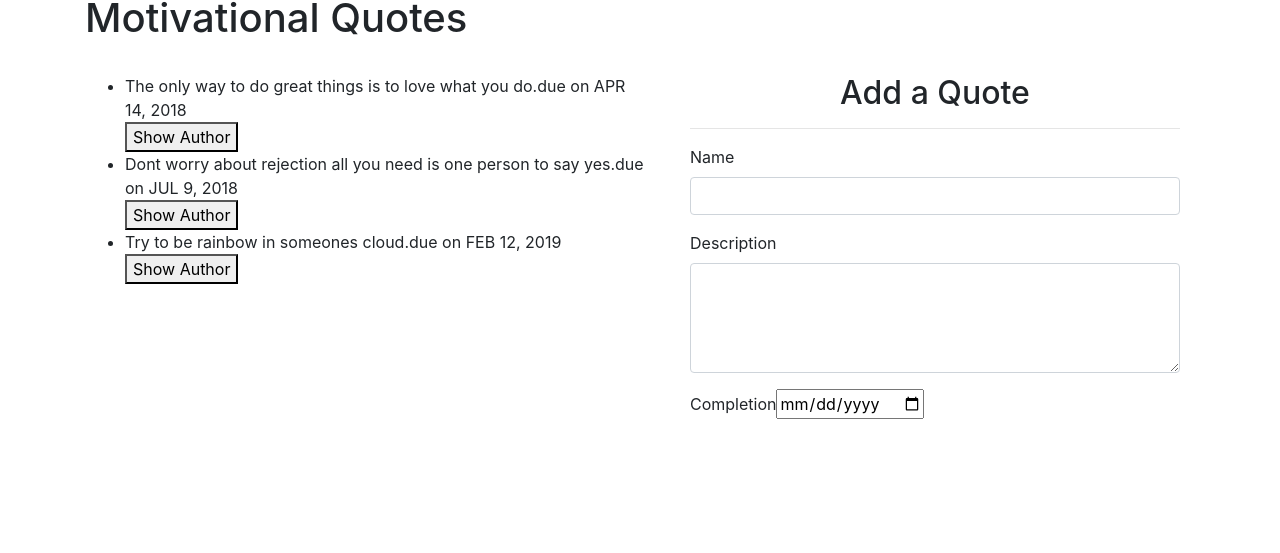
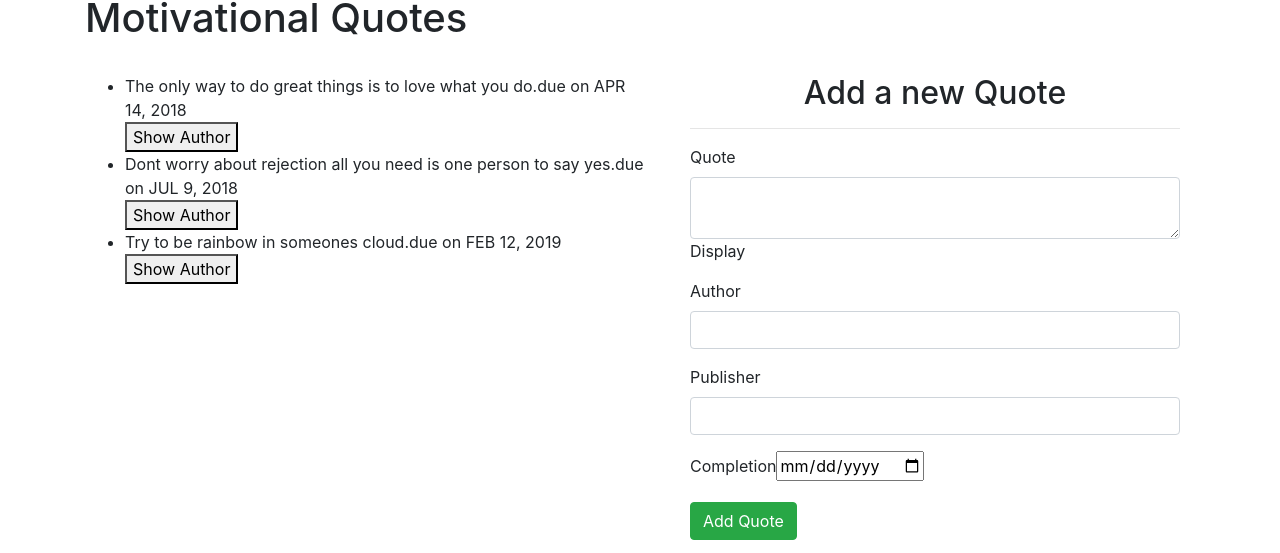
Before and after one commit to YvonneGi/Quotes-project, an Angular app: page / in a window 1280 px wide. Shown: the part 245-798 px from the top of the page. Built offline with nearby package versions, Linux system fonts and the light colour scheme.

Commit message:
add changes

```diff
--- a/src/app/add-quote/add-quote.component.html
+++ b/src/app/add-quote/add-quote.component.html
@@ -1,18 +1,25 @@
-<!-- <p>add-quote works!</p> -->
 <div class="container-fluid">
-    <h2 class="text-center">Add a Quote</h2>
+    <h2 class="text-center">Add a new Quote</h2>
     <hr>
-    <form>
+    <form #addQuote='ngForm'>
         <div class="form-group">
 
-            <label for="name">Name</label>
-            <input type="text" required class="form-control" id="name">
+            <label for="quote">Quote</label>
+            <textarea  type="text"class="form-control" id="quote" row="4" [(ngModel)]="newQuote.name" name="name"  required >
+            </textarea>
+
+            Display {{newQuote.name}}
+        </div>
+        <div class="form-group">
+
+            <label for="author">Author</label>
+            <input type="text" required class="form-control" id="author">
 
         </div>
         <div class="form-group">
 
-            <label for="description">Description</label>
-            <textarea class="form-control" id="description" rows="4" required></textarea>
+            <label for="name">Publisher</label>
+            <input type="text" required class="form-control" id="name">
 
         </div>
         <div class="form-group">
@@ -20,5 +27,6 @@
             <input type='date' id="complete" required>
 
         </div>
+        <button type="submit" class="btn btn-success">Add Quote</button>
     </form>
   </div>
--- a/src/app/add-quote/add-quote.component.ts
+++ b/src/app/add-quote/add-quote.component.ts
@@ -1,4 +1,5 @@
 import { Component, OnInit } from '@angular/core';
+import { Quote } from '../quote';
 
 @Component({
   selector: 'app-add-quote',
@@ -6,6 +7,7 @@ import { Component, OnInit } from '@angular/core';
   styleUrls: ['./add-quote.component.css']
 })
 export class AddQuoteComponent implements OnInit {
+  newQuote = new Quote(0,"","","",new Date());
 
   constructor() { }
 
--- a/src/app/app.module.ts
+++ b/src/app/app.module.ts
@@ -1,5 +1,6 @@
 import { BrowserModule } from '@angular/platform-browser';
 import { NgModule } from '@angular/core';
+import {FormsModule} from '@angular/forms';
 
 import { AppRoutingModule } from './app-routing.module';
 import { AppComponent } from './app.component';
@@ -7,6 +8,7 @@ import { QuoteComponent } from './quote/quote.component';
 import { QuoteAuthorComponent } from './quote-author/quote-author.component';
 import { AddQuoteComponent } from './add-quote/add-quote.component';
 import { DateCountPipe } from './date-count.pipe';
+import { from } from 'rxjs';
 
 @NgModule({
   declarations: [
@@ -18,7 +20,8 @@ import { DateCountPipe } from './date-count.pipe';
   ],
   imports: [
     BrowserModule,
-    AppRoutingModule
+    AppRoutingModule,
+    FormsModule
   ],
   providers: [],
   bootstrap: [AppComponent]
--- a/src/app/quote.ts
+++ b/src/app/quote.ts
@@ -3,7 +3,7 @@ export class Quote {
   // name: string;
   // author: string;
   showAuthor: boolean;
-  constructor(public id: number,public name: string,public author: string,public completeDate: Date){
+  constructor(public id: number,public name: string,public author: string,public publisher:string,public completeDate: Date){
     this.showAuthor=false;
   }
 }
--- a/src/app/quote/quote.component.ts
+++ b/src/app/quote/quote.component.ts
@@ -8,9 +8,9 @@ import { Quote } from '../quote';
 })
 export class QuoteComponent implements OnInit {
   quotes:Quote[] = [
-    new Quote(1,'The only way to do great things is to love what you do.','by Steve Jobs.',new Date(2018,3,14)),
-    new Quote(2,'Dont worry about rejection all you need is one person to say yes.',' by Jay Shetty',new Date(2018,6,9)),
-    new Quote(3,'Try to be rainbow in someones cloud.','by Maya Angelou',new Date(2019,1,12)),
+    new Quote(1,'The only way to do great things is to love what you do.','by Steve Jobs.','yvn',new Date(2018,3,14)),
+    new Quote(2,'Dont worry about rejection all you need is one person to say yes.',' by Jay Shetty','juru',new Date(2018,6,9)),
+    new Quote(3,'Try to be rainbow in someones cloud.','by Maya Angelou','Chrne',new Date(2019,1,12)),
   ];
 
   toggleAuthor(index){
```
